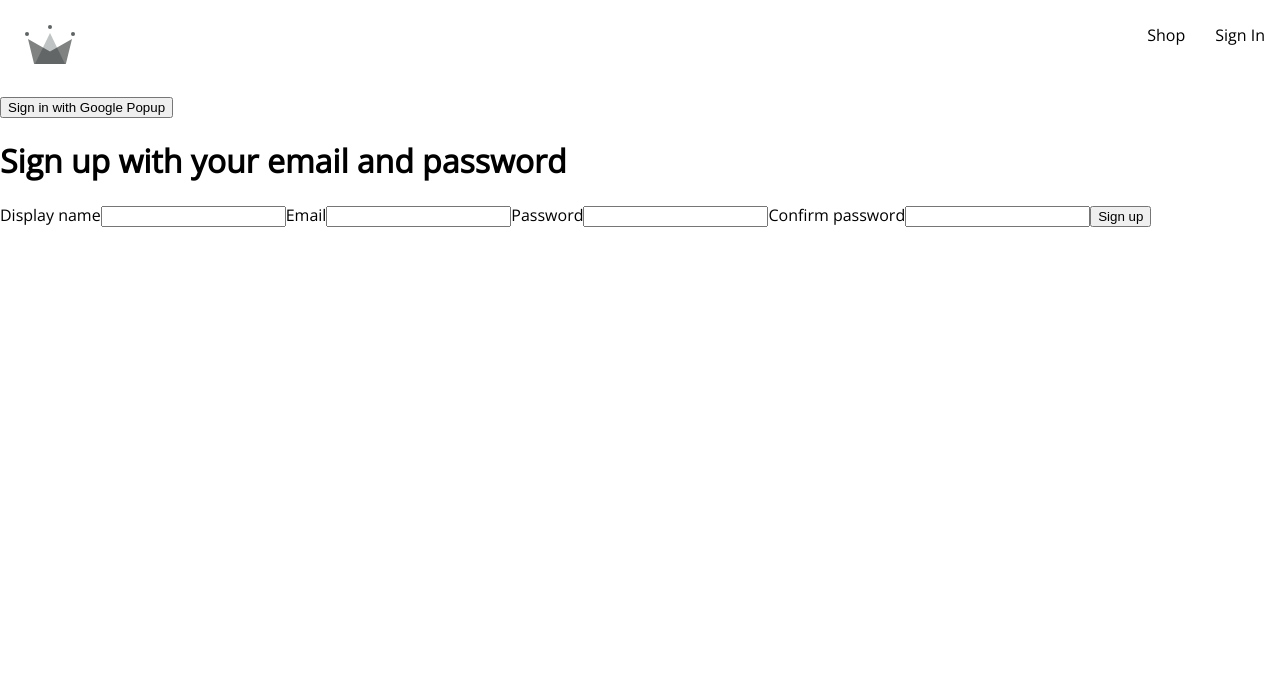
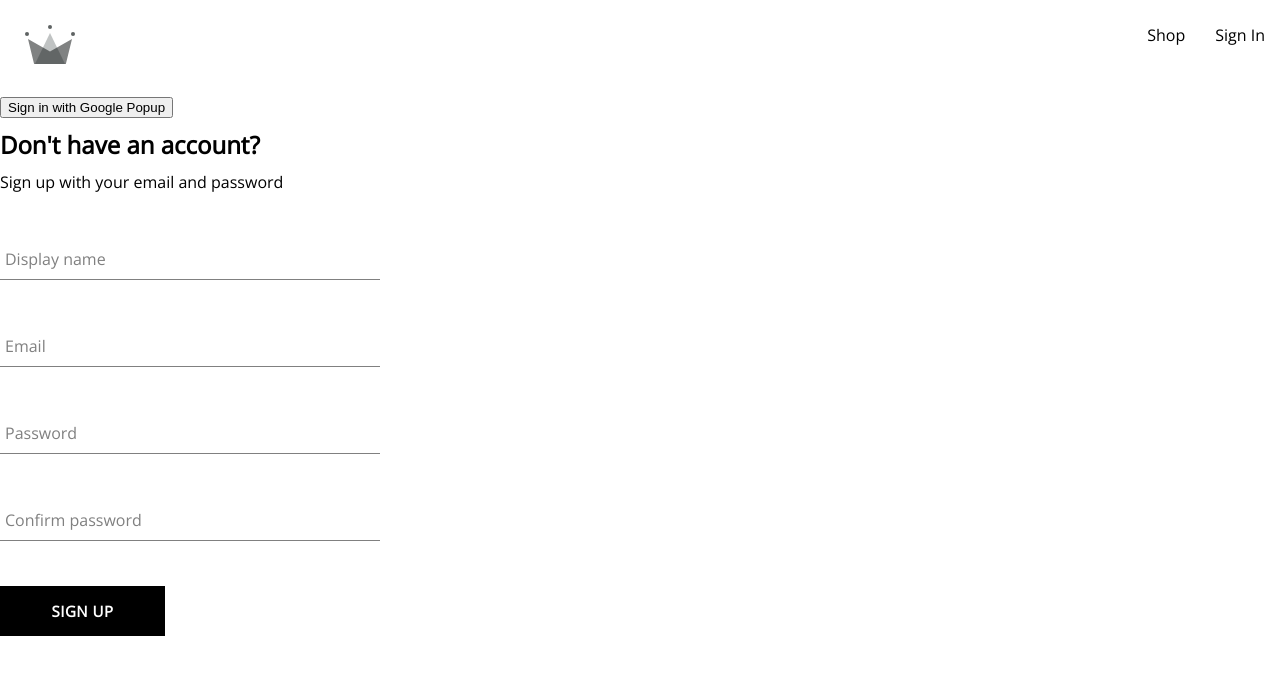
Before and after one commit to satpio/reactapp_shop, a React (Create React App) app: page /sign-in in a window 1280 px wide. Shown: the top 674 px of the page. Built offline with nearby package versions, Linux system fonts and the light colour scheme.

Commit message:
sign up form complete

```diff
--- /dev/null
+++ b/src/components/button/button.component.jsx
@@ -0,0 +1,20 @@
+import './button.styles.scss';
+
+const BUTTON_TYPE_CLASSES = {
+  google: 'google-sign-in',
+  inverted: 'inverted'
+}
+
+const Button = ({ children, buttonType, ...otherProps }) => {
+  console.log(buttonType)
+  return (
+    <button
+      className={`button-container${typeof buttonType !== 'undefined' ? ' ' + BUTTON_TYPE_CLASSES[buttonType] : ''}`}
+      {...otherProps}
+    >
+      {children}
+    </button>
+  )
+}
+
+export default Button;
--- /dev/null
+++ b/src/components/button/button.styles.scss
@@ -0,0 +1,46 @@
+.button-container {
+  min-width: 165px;
+  width: auto;
+  height: 50px;
+  letter-spacing: 0.5px;
+  line-height: 50px;
+  padding: 0 35px 0 35px;
+  font-size: 15px;
+  background-color: black;
+  color: white;
+  text-transform: uppercase;
+  font-family: 'Open Sans', sans-serif;
+  font-weight: bolder;
+  border: none;
+  cursor: pointer;
+  display: flex;
+  justify-content: center;
+
+  &:hover {
+    background-color: white;
+    color: black;
+    border: 1px solid black;
+  }
+
+  &.google-sign-in {
+    background-color: #4285f4;
+    color: white;
+
+    &:hover {
+      background-color: #357ae8;
+      border: none;
+    }
+  }
+
+  &.inverted {
+    background-color: white;
+    color: black;
+    border: 1px solid black;
+
+    &:hover {
+      background-color: black;
+      color: white;
+      border: none;
+    }
+  }
+}
--- /dev/null
+++ b/src/components/form-input/form-input.component.jsx
@@ -0,0 +1,16 @@
+import './form-input.styles.scss';
+
+const FormInput = ({ label, ...otherOptions }) => {
+  return (
+    <div className='group'>
+      <input className='form-input' {...otherOptions} />
+      {label && (
+        <label className={`${otherOptions.value.length ? 'shrink' : ''} form-input-label`}>
+          {label}
+        </label>
+      )}
+    </div>
+  )
+}
+
+export default FormInput;
--- /dev/null
+++ b/src/components/form-input/form-input.styles.scss
@@ -0,0 +1,54 @@
+$sub-color: grey;
+$main-color: black;
+
+@mixin shrinkLabel {
+  top: -14px;
+  font-size: 12px;
+  color: $main-color;
+}
+
+.group {
+  position: relative;
+  margin: 45px 0;
+
+  .form-input {
+    background: none;
+    background-color: white;
+    color: $sub-color;
+    font-size: 18px;
+    padding: 10px 10px 10px 5px;
+    display: block;
+    width: 100%;
+    border: none;
+    border-radius: 0;
+    border-bottom: 1px solid $sub-color;
+    margin: 25px 0;
+
+    &:focus {
+      outline: none;
+    }
+
+    &:focus ~ .form-input-label {
+      @include shrinkLabel();
+    }
+  }
+
+  input[type='password'] {
+    letter-spacing: 0.3em;
+  }
+
+  .form-input-label {
+    color: $sub-color;
+    font-size: 16px;
+    font-weight: normal;
+    position: absolute;
+    pointer-events: none;
+    left: 5px;
+    top: 10px;
+    transition: 300ms ease all;
+
+    &.shrink {
+      @include shrinkLabel();
+    }
+  }
+}
--- a/src/components/sign-up-form/sign-up-form.component.jsx
+++ b/src/components/sign-up-form/sign-up-form.component.jsx
@@ -1,5 +1,11 @@
 import { useState } from 'react';
-import { createAuthUserWithEmailAndPassword, createUserDocumentFromAuth } from '../../utils/firebase/firebase.utils.js';
+import {
+  createAuthUserWithEmailAndPassword,
+  createUserDocumentFromAuth
+} from '../../utils/firebase/firebase.utils.js';
+import FormInput from '../form-input/form-input.component.jsx';
+import Button from '../button/button.component.jsx';
+import './sign-up-form.styles.scss';
 
 const defaultFormFields = {
   displayName: '',
@@ -48,47 +54,43 @@
   }
 
   return (
-    <div>
-      <h1>Sign up with your email and password</h1>
+    <div className='sign-up-container'>
+      <h2>Don't have an account?</h2>
+      <span>Sign up with your email and password</span>
       <form onSubmit={handleSubmit}>
-        <label>Display name</label>
-        <input
+        <FormInput
+          label='Display name'
           type='text'
           required
           onChange={handleChange}
           name='displayName'
           value={displayName}
         />
-
-        <label>Email</label>
-        <input
+        <FormInput
+          label='Email'
           type='email'
           required
           onChange={handleChange}
           name='email'
           value={email}
         />
-
-        <label>Password</label>
-        <input
+        <FormInput
+          label='Password'
           type='password'
           required
           onChange={handleChange}
           name='password'
           value={password}
         />
-
-        <label>Confirm password</label>
-        <input
+        <FormInput
+          label='Confirm password'
           type='password'
           required
           onChange={handleChange}
           name='confirmPassword'
           value={confirmPassword}
         />
-
-        <button type='submit'>Sign up</button>
-
+        <Button children='Sign up' type='submit'/>
       </form>
     </div>
   )
--- /dev/null
+++ b/src/components/sign-up-form/sign-up-form.styles.scss
@@ -0,0 +1,9 @@
+.sign-up-container {
+  display: flex;
+  flex-direction: column;
+  width: 380px;
+
+  h2 {
+    margin: 10px 0;
+  }
+}
```
